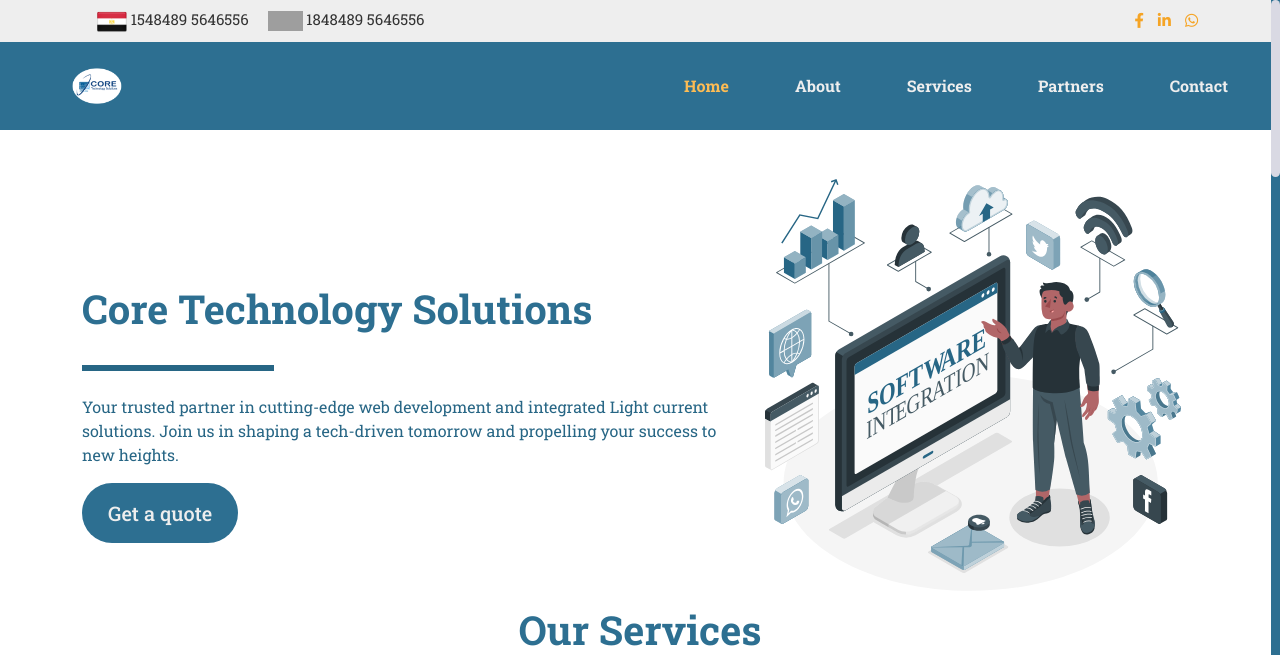
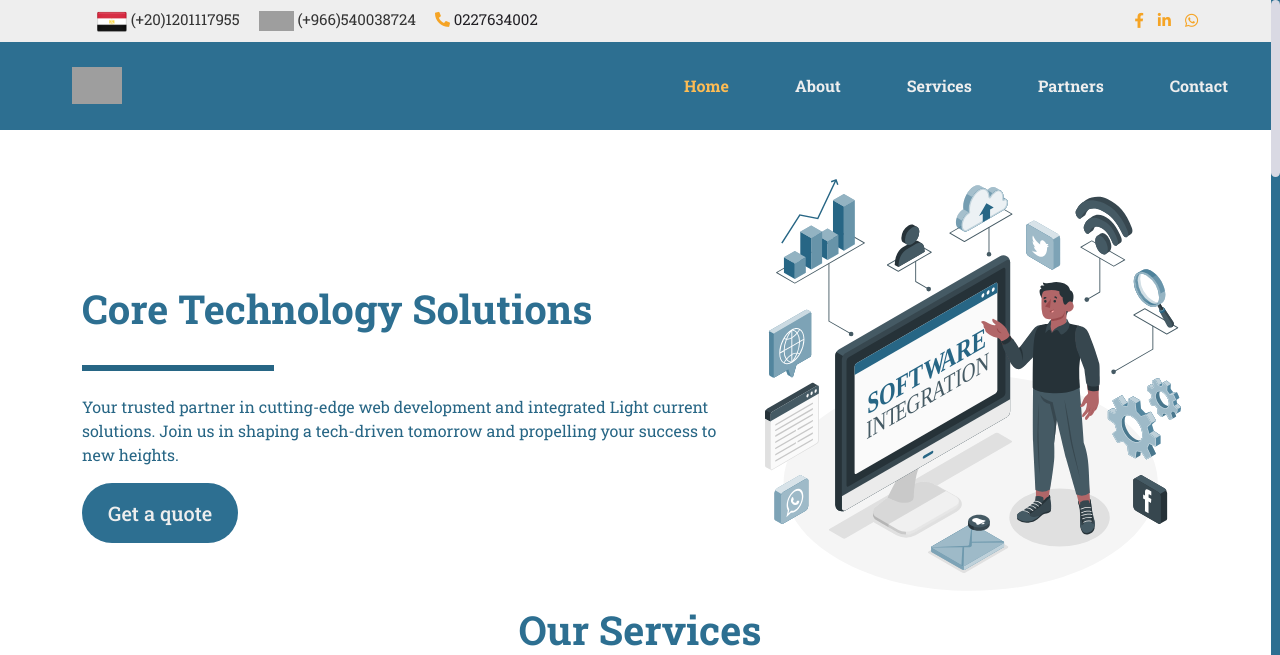
Before and after one commit to nadaa-ezz/CTS, a PHP site: page / in a window 1280 px wide. Shown: the top 655 px of the page. Run offline with PHP 8.4, Linux system fonts and the light colour scheme; some libraries are stand-ins or nearby versions; grey boxes are pictures that could not be loaded.

Commit message:
num-phones

```diff
--- a/css/style.css
+++ b/css/style.css
@@ -188,7 +188,12 @@ nav h3:hover {
   outline: none;
   box-shadow: none;
 }
-
+.left-content ul li i{
+  color: #f5a425;
+}
+.left-content ul li:nth-child(3){
+  color: #222025;
+}
 /* ======= Start Header Section ======= */
 .line {
   height: 6px;
--- a/index.html
+++ b/index.html
@@ -46,8 +46,9 @@
                     <div class="col-lg-8 col-sm-8">
                         <div class="left-content">
                             <ul>
-                                <li><a href="https://api.whatsapp.com/send?phone=0201201117955"> <img src="images/Egypt-Flag.webp" alt="" style="height: 25px; width: 30px;"><span> 1548489 5646556</span> </a></li>
-                                <li><a href="https://api.whatsapp.com/send?phone=0201201117955"> <img src="images/Flag_of_Saudi_Arabia.svg.png" alt="" style="height: 20px; width: 35px;"> 1848489 5646556 </a></li>
+                                <li><a href="https://api.whatsapp.com/send?phone=0201201117955"> <img src="images/Egypt-Flag.webp" alt="" style="height: 25px; width: 30px;"><span> (+20)1201117955</span> </a></li>
+                                <li><a href="https://api.whatsapp.com/send?phone=0201201117955"> <img src="images/Flag_of_Saudi_Arabia.svg.png" alt="" style="height: 20px; width: 35px;"> (+966)540038724 </a></li>
+                                <li><i class="fas fa-phone-alt"></i> 0227634002 </li>
                             </ul>
                         </div>
                     </div>
@@ -66,7 +67,7 @@
         <!--Main nav-->
         <nav id="navbar_top" class="navbar navbar-expand-lg sticky-top p-4">
             <a href="#" class="navbar-brand d-flex align-items-center text-center py-0 px-4 px-lg-5">
-                <img src="images/logo background 6.png" alt=""  width="50" height="50" />
+                <img src="images/logo-company.png" alt=""  width="50" height="50" />
             </a>
             <button type="button" class="navbar-toggler me-4" data-bs-toggle="collapse"
                 data-bs-target="#navbarCollapse">
```
